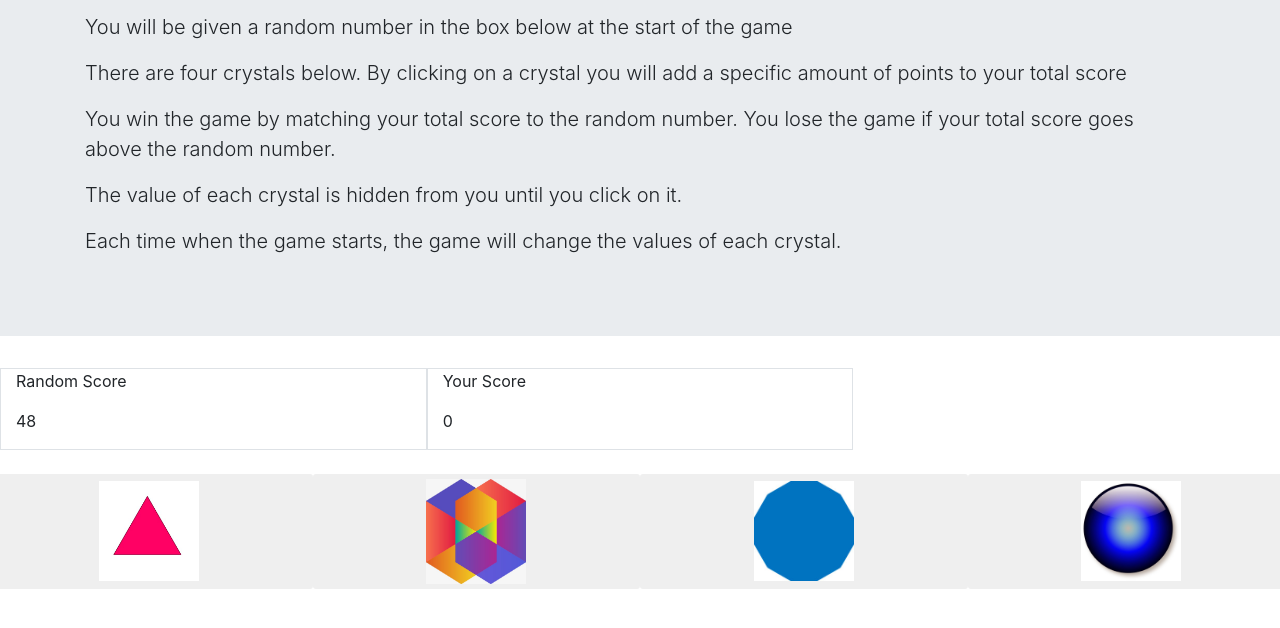
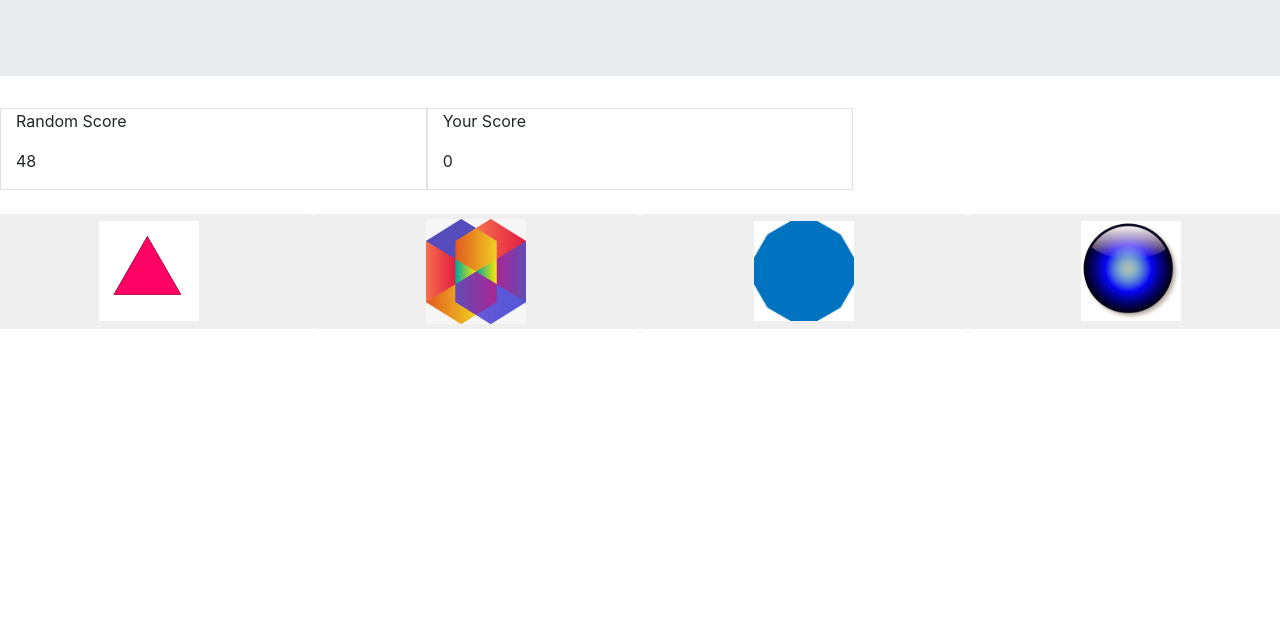
Before and after one commit to cbo2/unit-4-game, a plain HTML site: page index.html in a window 1280 px wide. Shown: the part 122-750 px from the top of the page. Drawn offline with nearby package versions, Linux system fonts and the light colour scheme.

Commit message:
one tweak to the collapse

```diff
--- a/index.html
+++ b/index.html
@@ -37,7 +37,7 @@
                 <button class="btn btn-link" type="button" data-toggle="collapse" data-target="#collapseOne" aria-expanded="true" aria-controls="collapseOne">
                     <h1>How to play</h1>
                 </button>
-                <div id="collapseOne" class="collapse show" aria-labelledby="headingOne" data-parent="#accordionExample">
+                <div id="collapseOne" class="collapse" aria-labelledby="headingOne" data-parent="#accordionExample">
                         <p class="lead">You will be given a random number in the box below at the start of the game</p>
                         <p class="lead">There are four crystals below.  By clicking on a crystal you will add a specific amount of points to your total score</p>
                         <p class="lead">You win the game by matching your total score to the random number.  You lose the game if your total score goes above the random number.</p>
```
